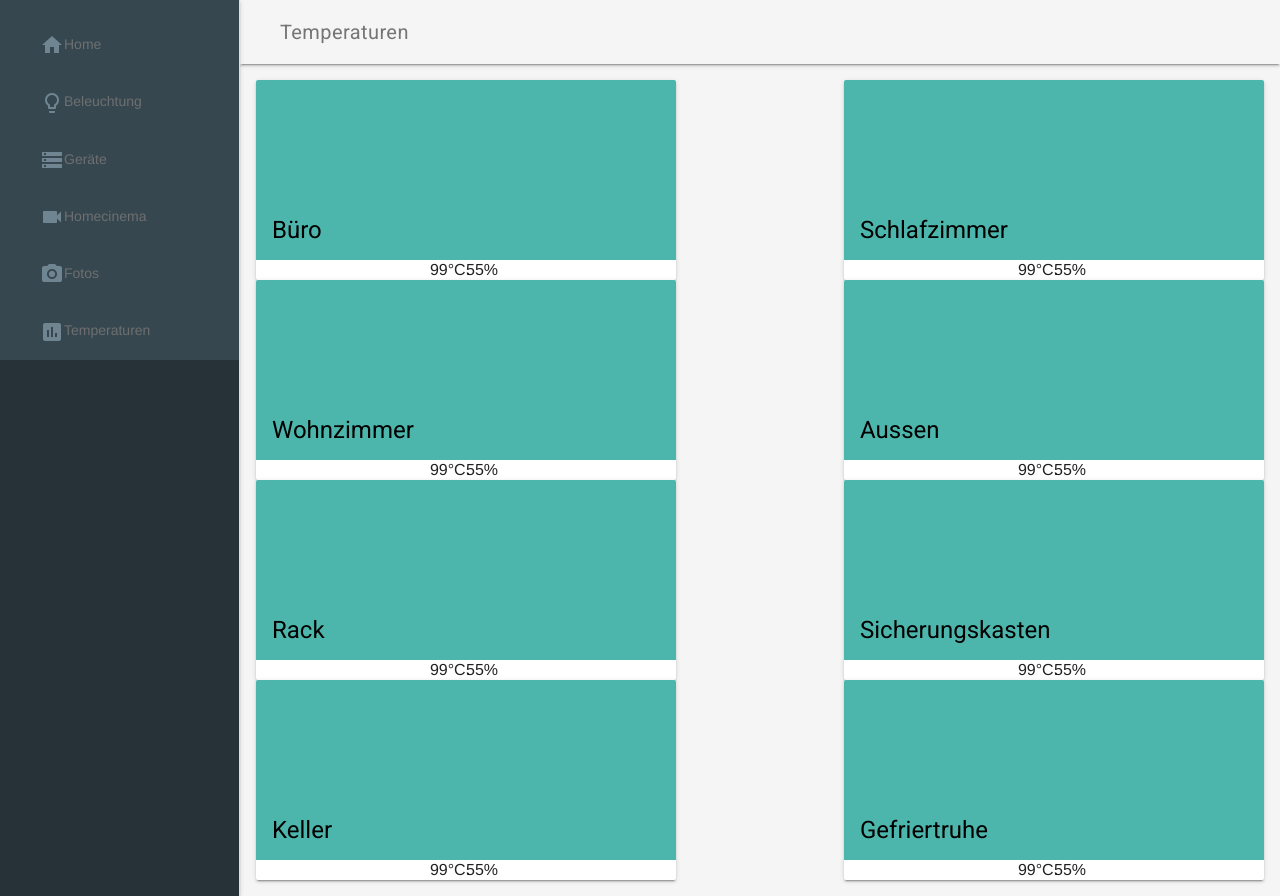
After one commit to brueni/homecontrol, a PHP site: page /temperatures.php in a window 1280 px wide. The commit adds this page. Run offline with PHP 8.4, Linux system fonts and the light colour scheme; a stand-in replaces the project's code that opens the database connection; some libraries are stand-ins or nearby versions.

Commit message:
Added the temperature-page

```diff
--- a/include/nav.incl.php
+++ b/include/nav.incl.php
@@ -8,7 +8,7 @@
     <a class="mdl-navigation__link" href="devices.php"><i class="mdl-color-text--blue-grey-400 material-icons" role="presentation">storage</i>Ger&auml;te</a>
     <a class="mdl-navigation__link" href=""><i class="mdl-color-text--blue-grey-400 material-icons" role="presentation">videocam</i>Homecinema</a>
     <a class="mdl-navigation__link" href=""><i class="mdl-color-text--blue-grey-400 material-icons" role="presentation">photo_camera</i>Fotos</a>
-    <a class="mdl-navigation__link" href=""><i class="mdl-color-text--blue-grey-400 material-icons" role="presentation">insert_chart</i>Temperaturen</a>
+    <a class="mdl-navigation__link" href="temperatures.php"><i class="mdl-color-text--blue-grey-400 material-icons" role="presentation">insert_chart</i>Temperaturen</a>
     <div class="mdl-layout-spacer"></div>
   </nav>
 </div>
--- /dev/null
+++ b/temperatures.php
@@ -0,0 +1,123 @@
+<!doctype html>
+<!--
+  Material Design Lite
+  Copyright 2015 Google Inc. All rights reserved.
+
+  Licensed under the Apache License, Version 2.0 (the "License");
+  you may not use this file except in compliance with the License.
+  You may obtain a copy of the License at
+
+      https://www.apache.org/licenses/LICENSE-2.0
+
+  Unless required by applicable law or agreed to in writing, software
+  distributed under the License is distributed on an "AS IS" BASIS,
+  WITHOUT WARRANTIES OR CONDITIONS OF ANY KIND, either express or implied.
+  See the License for the specific language governing permissions and
+  limitations under the License
+-->
+<html lang="en">
+  <?php include_once("include/head.incl.php"); ?>
+  <body>
+    <div class="demo-layout mdl-layout mdl-js-layout mdl-layout--fixed-drawer mdl-layout--fixed-header">
+      <?php
+      $pagetitle="Temperaturen";
+      include_once("include/top-header.incl.php");
+      include_once("include/nav.incl.php"); ?>
+      <main class="mdl-layout__content mdl-color--grey-100">
+        <div class="mdl-grid demo-content">
+          <div class="demo-cards mdl-cell mdl-cell--12-col mdl-grid mdl-grid--no-spacing">
+            <div class="temperatures temperatures-buero mdl-card mdl-shadow--2dp mdl-cell mdl-cell--5-col">
+              <div class="mdl-card__title mdl-card--expand mdl-color--teal-300">
+                <h2 class="mdl-card__title-text">B&uuml;ro</h2>
+              </div>
+              <div class="mdl-card__value-big mdl-card--border mdl-grid mdl-grid--no-spacing">
+                <div class="mdl-cell mdl-cell--6-col">99&deg;C.</div>
+                <div class="mdl-cell mdl-cell--6-col">55%</div>
+              </div>
+            </div>
+            <div class="demo-separator mdl-cell mdl-cell--2-col"></div>
+
+            <div class="temperatures temperatures-schlafzimmer mdl-card mdl-shadow--2dp mdl-cell mdl-cell--5-col">
+              <div class="mdl-card__title mdl-card--expand mdl-color--teal-300">
+                <h2 class="mdl-card__title-text">Schlafzimmer</h2>
+              </div>
+              <div class="mdl-card__value-big mdl-card--border mdl-grid mdl-grid--no-spacing">
+                <div class="mdl-cell mdl-cell--6-col">99&deg;C.</div>
+                <div class="mdl-cell mdl-cell--6-col">55%</div>
+              </div>
+            </div>
+            <div class="demo-separator mdl-cell mdl-cell--12-col"></div>
+
+            <div class="temperatures temperatures-wohnzimmer mdl-card mdl-shadow--2dp mdl-cell mdl-cell--5-col">
+              <div class="mdl-card__title mdl-card--expand mdl-color--teal-300">
+                <h2 class="mdl-card__title-text">Wohnzimmer</h2>
+              </div>
+              <div class="mdl-card__value-big mdl-card--border mdl-grid mdl-grid--no-spacing">
+                <div class="mdl-cell mdl-cell--6-col">99&deg;C.</div>
+                <div class="mdl-cell mdl-cell--6-col">55%</div>
+              </div>
+            </div>
+            <div class="demo-separator mdl-cell mdl-cell--2-col"></div>
+
+            <div class="temperatures temperatures-aussen mdl-card mdl-shadow--2dp mdl-cell mdl-cell--5-col">
+              <div class="mdl-card__title mdl-card--expand mdl-color--teal-300">
+                <h2 class="mdl-card__title-text">Aussen</h2>
+              </div>
+              <div class="mdl-card__value-big mdl-card--border mdl-grid mdl-grid--no-spacing">
+                <div class="mdl-cell mdl-cell--6-col">99&deg;C.</div>
+                <div class="mdl-cell mdl-cell--6-col">55%</div>
+              </div>
+            </div>
+            <div class="demo-separator mdl-cell mdl-cell--12-col"></div>
+
+            <div class="temperatures temperatures-rack mdl-card mdl-shadow--2dp mdl-cell mdl-cell--5-col">
+              <div class="mdl-card__title mdl-card--expand mdl-color--teal-300">
+                <h2 class="mdl-card__title-text">Rack</h2>
+              </div>
+              <div class="mdl-card__value-big mdl-card--border mdl-grid mdl-grid--no-spacing">
+                <div class="mdl-cell mdl-cell--6-col">99&deg;C.</div>
+                <div class="mdl-cell mdl-cell--6-col">55%</div>
+              </div>
+            </div>
+            <div class="demo-separator mdl-cell mdl-cell--2-col"></div>
+
+            <div class="temperatures temperatures-sicherungskasten mdl-card mdl-shadow--2dp mdl-cell mdl-cell--5-col">
+              <div class="mdl-card__title mdl-card--expand mdl-color--teal-300">
+                <h2 class="mdl-card__title-text">Sicherungskasten</h2>
+              </div>
+              <div class="mdl-card__value-big mdl-card--border mdl-grid mdl-grid--no-spacing">
+                <div class="mdl-cell mdl-cell--6-col">99&deg;C.</div>
+                <div class="mdl-cell mdl-cell--6-col">55%</div>
+              </div>
+            </div>
+            <div class="demo-separator mdl-cell mdl-cell--12-col"></div>
+
+            <div class="temperatures temperatures-keller mdl-card mdl-shadow--2dp mdl-cell mdl-cell--5-col">
+              <div class="mdl-card__title mdl-card--expand mdl-color--teal-300">
+                <h2 class="mdl-card__title-text">Keller</h2>
+              </div>
+              <div class="mdl-card__value-big mdl-card--border mdl-grid mdl-grid--no-spacing">
+                <div class="mdl-cell mdl-cell--6-col">99&deg;C.</div>
+                <div class="mdl-cell mdl-cell--6-col">55%</div>
+              </div>
+            </div>
+            <div class="demo-separator mdl-cell mdl-cell--2-col"></div>
+
+            <div class="temperatures temperatures-gefriertruhe mdl-card mdl-shadow--2dp mdl-cell mdl-cell--5-col">
+              <div class="mdl-card__title mdl-card--expand mdl-color--teal-300">
+                <h2 class="mdl-card__title-text">Gefriertruhe</h2>
+              </div>
+              <div class="mdl-card__value-big mdl-card--border mdl-grid mdl-grid--no-spacing">
+                <div class="mdl-cell mdl-cell--6-col">99&deg;C.</div>
+                <div class="mdl-cell mdl-cell--6-col">55%</div>
+              </div>
+            </div>
+            <div class="demo-separator mdl-cell mdl-cell--12-col"></div>
+          </div>
+        </div>
+      </main>
+    </div>
+    <a href="temperatures-diagrams.php" id="bottom-button" class="mdl-button mdl-js-button mdl-button--raised mdl-button--colored mdl-color-text--white">Diagramme</a>
+    <?php include_once("include/scriptsource.incl.php"); ?>
+  </body>
+</html>
```
